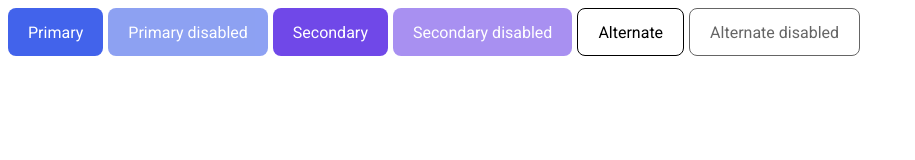
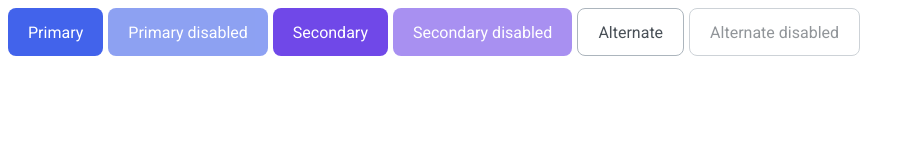
Before and after one commit to js-tasks-ru/htmlcss-20250313_konstantin631, a website: page 03-lection1/01-button/index.html in a window 1280 px wide. Shown: the whole page, without its empty margins (0-915 px from the left). Drawn offline with Linux system fonts and the light colour scheme.

Commit message:
поправил фон альтернативной кнопки

```diff
--- a/03-lection1/01-button/button.css
+++ b/03-lection1/01-button/button.css
@@ -46,7 +46,11 @@
 
 .button__alternate {
     background-color: var(--white);
-    color: var(--gray-4);
+    color: var(--grey-4);
     border: 1px solid;
-    border-color: var(--gray-3);
+    border-color: var(--grey-3);
 }
+
+.button__alternate:hover {
+    border-color: #212429;
+}
```
